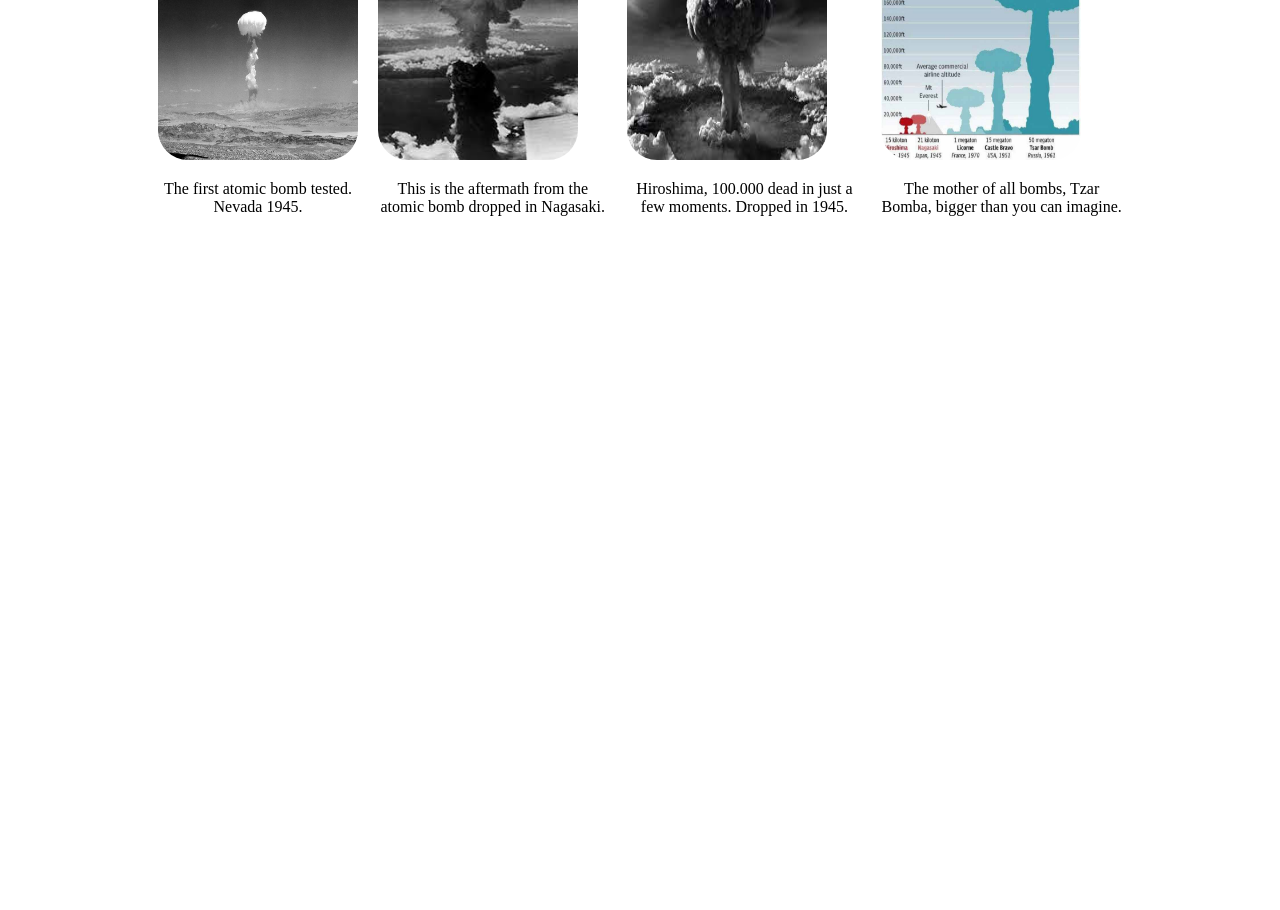
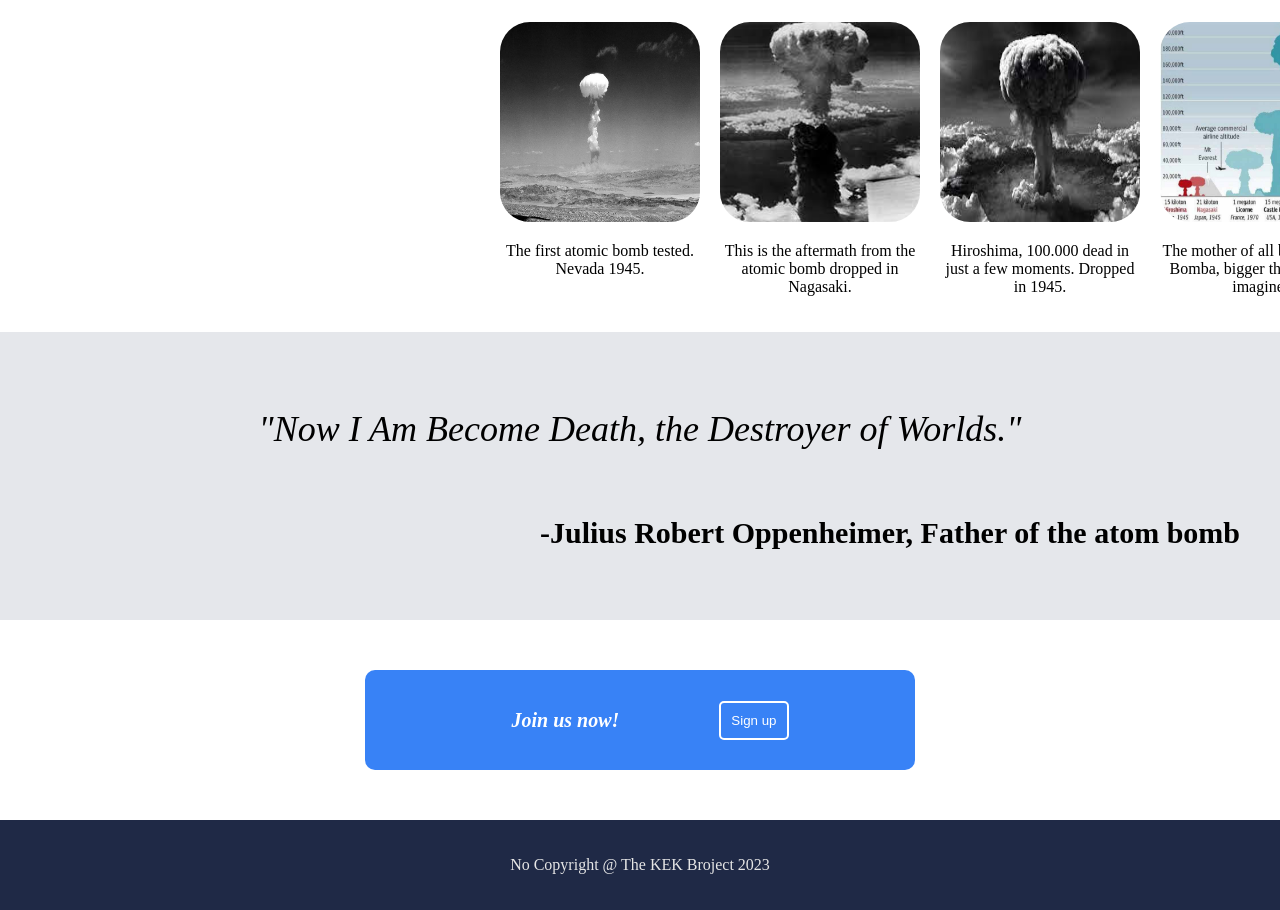
Before and after one commit to Assjaw/Landing-page, a plain HTML site: page Landing-page/index.html in a window 1280 px wide. Shown: the part 657-1567 px from the top of the page. Before the commit the page ends 909 px from the top, so only its background shows below. Drawn offline with Linux system fonts and the light colour scheme.

Commit message:
Add files via upload

```diff
--- a/Landing-page/index.html
+++ b/Landing-page/index.html
@@ -9,11 +9,11 @@
         <div class="top">
             <div class="header">
                 <img class="logo" src="./images/logo.jpg">
-            <div class="buttons">
-                <button class="log">Search</button>
-                <button class="log">Log in</button>
-                <button class="log">Sign in</button>
-            </div>
+                <div class="buttons">
+                    <button class="log">Search</button>
+                    <button class="log">Log in</button>
+                    <button class="log">Sign in</button>
+                </div>
             </div>
             <div class="main">
                 <div>
@@ -49,5 +49,24 @@
                 </div>
             </div>
         </div>
+        <div class="death">
+            <div>
+                <p class="cit">"Now I Am Become Death, the Destroyer of Worlds."</p>
+            </div>
+            <div class="by">
+                <p class="bob">-Julius Robert Oppenheimer, Father of the atom bomb</p>
+            </div>
+        </div>
+        <div class="ad">
+            <div>
+                <h1 class="join">Join us now!</h1>
+            </div>
+            <div>
+                <button class="sign-up">Sign up</button>
+            </div>
+        </div>
+        <div class="footer">
+            <p class="kek">No Copyright @ The KEK Broject 2023</p>
+        </div>
     </body>
 </html>
--- a/Landing-page/style.css
+++ b/Landing-page/style.css
@@ -1,41 +1,40 @@
+body {
+    margin: 0;
+}
 .top {
     display: flex;
     flex-direction: column;
     align-items: center;
-    margin: -8px;
+    width: 100%;
 }
 .header {
     background-color: #1f2946;
     display: flex;
     flex-direction: row;
-    justify-content: space-between;
-    gap: 694px;
-    padding: 10px 150px 10px 150px;
+    justify-content: space-around;
+    width: 100%;
 }
 .logo {
     height: 100px;
     width: auto;
-    gap: 500px;
     border-radius: 50%;
-    padding-left: 50px;
 }
 .buttons {
     display: flex;
-    justify-content: center;
 }
 .log {
     background-color: transparent;
     font-size: 20px;
     border: 0;
     color: white;
-    margin: 25px;
+    width: 100px;
 }
 .main {
     background-color: #1f2946;
     display: flex;
     gap: 200px;
-    width: 1000px;
-    padding: 50px 200px 50px 200px;
+    height: auto;
+    padding: 50px 200px;
 }
 .question {
     color: white;
@@ -66,9 +65,8 @@
 .info {
     display: flex;
     flex-direction: column;
-    justify-content: center;
-    margin: 20px 150px 20px 150px;
-    max-width: fit-content;
+    justify-content: space-between;
+    margin: 20px 500px 20px 500px;
 }
 .pics {
     display: flex;
@@ -84,3 +82,59 @@
 .description {
     text-align: center;
 }
+.about {
+    width: 200px;
+}
+.death {
+    display: flex;
+    flex-direction: column;
+    background-color: #e5e7eb;
+    left: 0;
+    right: 0;
+    text-align: center;
+    padding: 40px;
+}
+.cit {
+    font-size: 36px;
+    font-style: italic;
+}
+.bob {
+    font-size: 30px;
+    font-weight: bold;
+    text-align: right;
+}
+.ad {
+    align-items: center;
+    margin: auto;
+    margin-top: 50px;
+    margin-bottom: 50px;
+    padding: 25px;
+    display: flex;
+    flex-direction: row;
+    justify-content: center;
+    background-color: #3882f6;
+    border-radius: 10px;
+    max-width: 500px;
+}
+.sign-up {
+    padding: 10px;
+    color: white;
+    border: white solid 2px;
+    border-radius: 5px;
+    background-color: transparent;
+    margin-left: 100px;
+}
+.join {
+    font-style: oblique;
+    font-size: 20px;
+    color: white;
+    padding-left: 20px;
+}
+.footer {
+    background-color: #1f2946;
+    padding: 20px;
+}
+.kek {
+    color: rgb(230, 230, 230);
+    text-align: center;
+}
```
